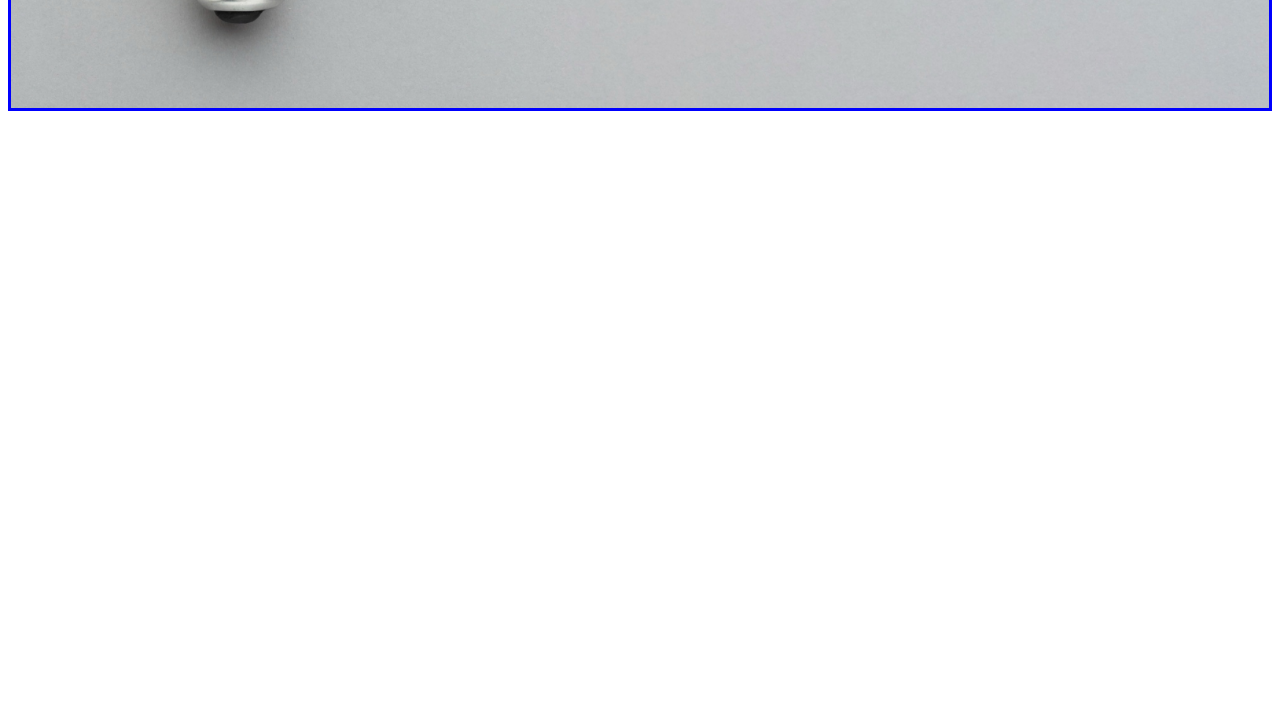
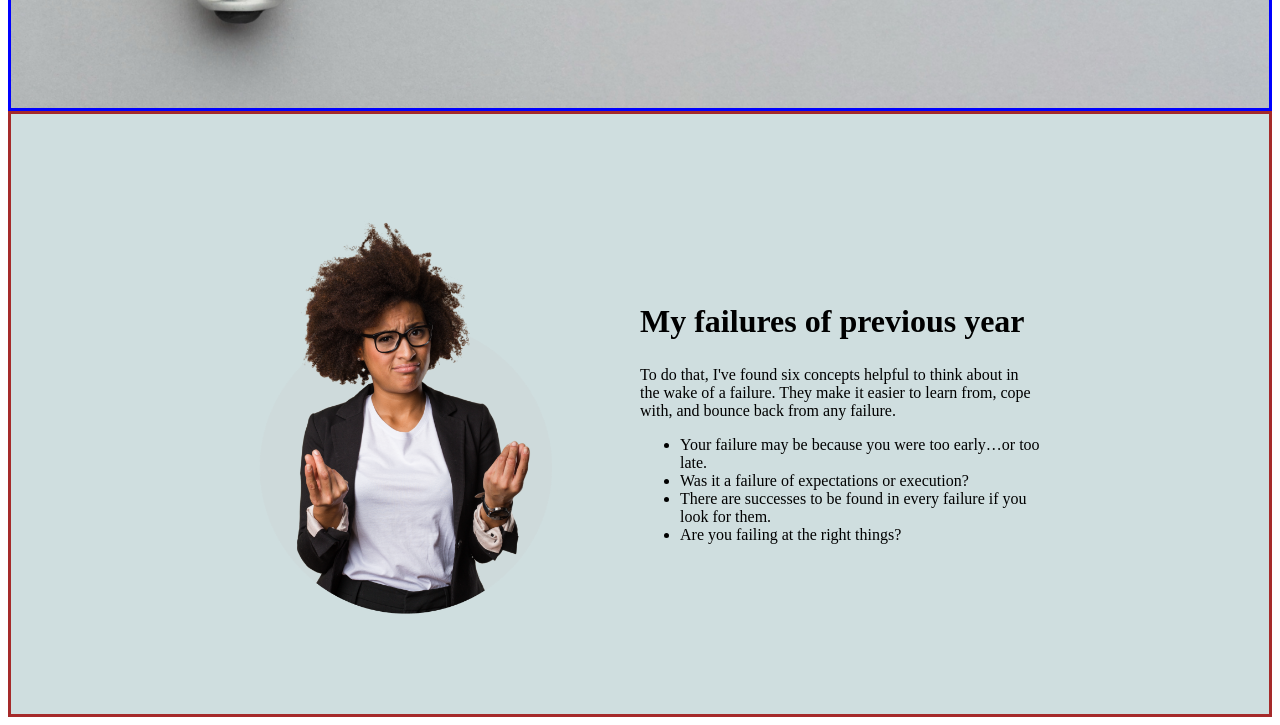
Before and after one commit to sojibpannashovon2/new-year-goals, a plain HTML site: page index.html in a window 1280 px wide. Shown: the part 503-1228 px from the top of the page. Before the commit the page ends 800 px from the top, so only its background shows below. Drawn offline with Linux system fonts and the light colour scheme.

Commit message:
first section complete

```diff
--- a/index.html
+++ b/index.html
@@ -8,6 +8,9 @@
     <link rel="stylesheet" href="styles/style.css">
 </head>
 <body>
+
+    <!-- This is header section only -->
+
     <header>
        <section class="header-info">
         <h1 id="header-title">All Thinks Are Possible If You Belive</h1>
@@ -19,6 +22,21 @@
     </header>
     <main>
 
+       <!-- This is first section -->
+       <section class="first-section">
+         <div class="first-section-info">
+              <h1 id="first-title">My failures of previous year</h1>
+              <p>To do that, I've found six concepts helpful to think about in the wake of a failure. They make it easier to learn from, cope with, and bounce back from any failure.</p>
+              <ul>
+                <li> Your failure may be because you were too early…or too late.</li>
+                <li>Was it a failure of expectations or execution?</li>
+                <li>There are successes to be found in every failure if you look for them.</li>
+                <li>Are you failing at the right things?</li>
+
+              </ul>
+         </div>
+
+       </section>
     </main>
 </body>
 </html>
--- a/styles/style.css
+++ b/styles/style.css
@@ -33,3 +33,26 @@ border-radius: 5px;
 #btn-info:hover{
     background-color: blanchedalmond;
 }
+
+/* This is first section */
+
+.first-section{
+    height: 600px;
+    background-color: rgb(207, 222, 223);
+    border: 3px solid brown;
+    background-image: url('../images/person.png');
+    background-repeat: no-repeat;
+    background-size: 25%;
+   background-position:25%;
+
+}
+.first-section-info{
+    height: 300px;
+    width: 400px;
+    margin-left: 50%;
+    margin-top: 15%;
+}
+#first-title{
+    font-weight: 900;
+    font-size: xx-large;
+}
```
